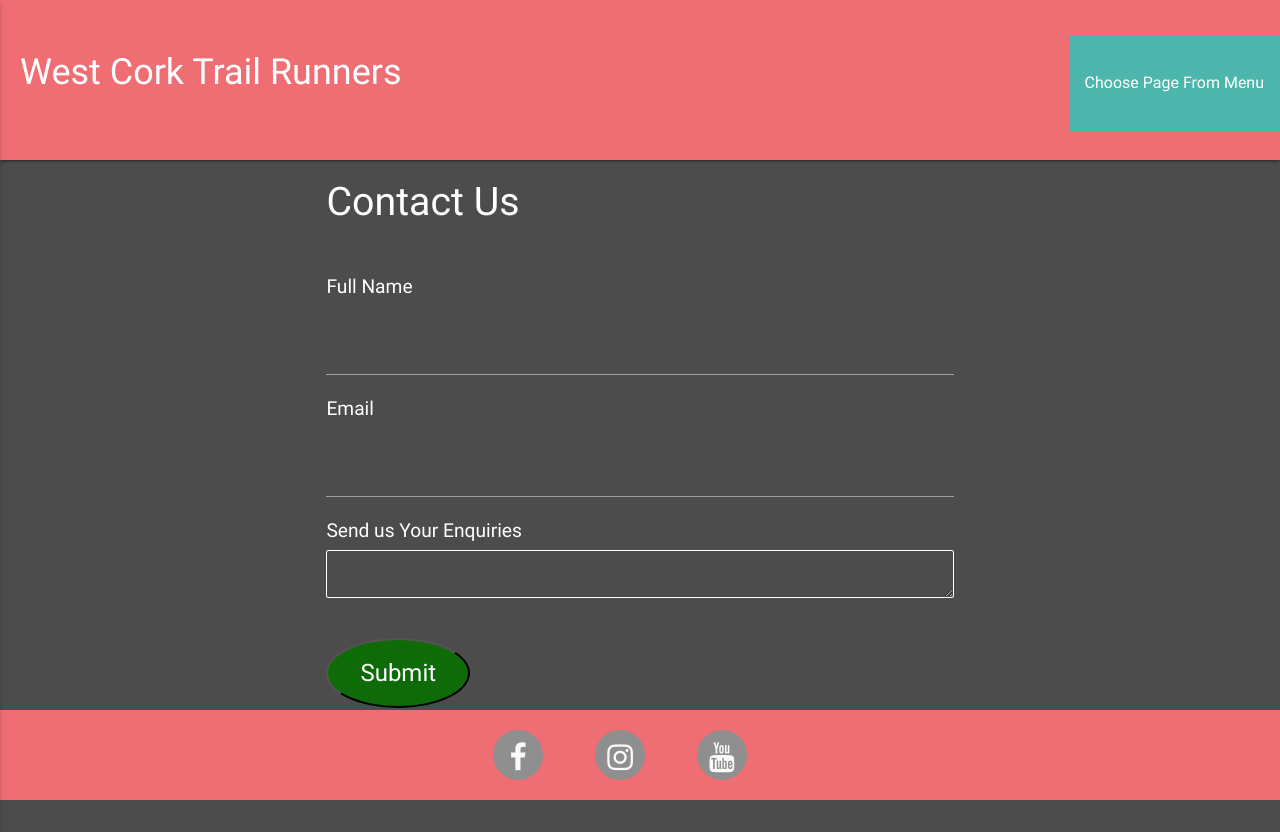
After one commit to alchemist2016/West-Cork-Trail-Runners, a Flask app: page /contact in a window 1280 px wide. The commit adds this page. Run offline with Flask 2, Linux system fonts and the light colour scheme; some libraries are stand-ins or nearby versions.

Commit message:
Finished styling Footer, Added drop down menu to nav bar, created contact page with email.js form

```diff
--- a/app.py
+++ b/app.py
@@ -88,6 +88,10 @@ def delete_member(member_id):
     mongo.db.member.remove({'_id': ObjectId(member_id)})
     return redirect(url_for('get_members'))
 
+@app.route('/contact')
+def contact():
+    return render_template('contact.html')
+
 if __name__ == '__main__':
     app.run(host=os.environ.get('IP'),
             port=int(os.environ.get('PORT')),
--- a/static/css/style.css
+++ b/static/css/style.css
@@ -130,36 +130,43 @@ nav .brand-logo {
 
 
 /*---base.html---footer*/
-.footer {
-  position: fixed;
+footer {
+    position: fixed;
   left: 0;
   bottom: 0;
   width: 100%;
-  background-color: #ee6e73;
-  color: white;
+  background-color:rgb(238, 110, 115);
+  color: rgb(8, 8, 8);
   text-align: center;
-  height: 150px;
+  height: 90px;
+
 }
-.fa {
-    font-size: 60px;
-    width: 70px;
-    text-align: center;
-    text-decoration: none;
-    margin-top: 40px;
+footer ul li {
+    display: inline-block;
+    top: 20px;
+    padding-top: 20px;
+    padding-right: 40px;
+}
+#ul-links{
+    margin-top: 0px;
 }
 
-/* Add a hover effect if you want */
-.fa:hover {
-  opacity: 0.7;
+.social-links li a i {
+    width: 50px;
+    height: 50px;
+    padding:12px 0;
+    border-radius: 50%;
+    font-size: 30px;
+    text-align: center;
+    color: #fafafa;
+    background: #8f8f8f;
+    transition: all 0.35s ease-in-out;
+    -moz-transition: all 0.35s ease-in-out;
+    -webkit-transition: all 0.35s ease-in-out;
+    -o-transition: all 0.35s ease-in-out;
 }
-/* Facebook */
-.fa-facebook {
-    background: #3B5998;
-    color: white;
-}
-.footer-title{
-    margin: 0;
-}
+
+
 
 /*--Responsive Design--*/
 @media only screen and (min-width: 0){
@@ -213,3 +220,129 @@ nav .brand-logo {
         line-height: 25px;
     }
 }
+
+/* Style The Dropdown Button */
+.dropbtn {
+  background-color: #4db6ac;
+  color: white;
+  padding: 16px;
+  font-size: 16px;
+  border: none;
+  cursor: pointer;
+  margin-top: 35px;
+}
+
+/* The container <div> - needed to position the dropdown content */
+.dropdown {
+  position: relative;
+  display: inline-block;
+}
+
+/* Dropdown Content (Hidden by Default) */
+.dropdown-content {
+  display: none;
+  position: absolute;
+  background-color: #f9f9f9;
+  min-width: 105px;
+  box-shadow: 0px 8px 16px 0px rgba(0,0,0,0.2);
+  z-index: 1;
+  padding: 10px;
+}
+
+/* Links inside the dropdown */
+.dropdown-content a {
+    color: black;
+    text-decoration: none;
+    display: block;
+    margin-top: 0;
+}
+
+.dropdown-content {
+    margin: 0;
+    max-height: 650px;
+    overflow-y: auto;
+    opacity: 1;
+    will-change: width, height;
+}
+
+.dropdown-content {
+    display: none;
+    position: absolute;
+    background-color: #f9f9f9;
+    min-width: 211px;
+    box-shadow: 0px 8px 16px 0px rgba(0,0,0,0.2);
+    z-index: 1;
+}
+
+/* Change color of dropdown links on hover */
+.dropdown-content a:hover {background-color: #f1f1f1}
+
+/* Show the dropdown menu on hover */
+.dropdown:hover .dropdown-content {
+  display: block;
+}
+
+/* Change the background color of the dropdown button when the dropdown content is shown */
+.dropdown:hover .dropbtn {
+  background-color: #4db6ac;
+}
+/* Contact Us */
+
+.form-control {
+    display: block;
+    width: 50%;
+    height: 100px;
+}
+
+.signup-form{
+  margin-top: 50px;
+  color: white;
+  max-width: 100%;
+  padding-bottom: 100px;
+
+}
+.form-group {
+    margin-bottom: 40px;
+}
+.signup-form  h2 {
+color: rgb(8, 8, 8);
+  margin-bottom: 100px;
+  padding-top: 20px;
+}
+form.signup-form {
+    margin-left: 15%;
+}
+.signup-form p {
+    font-size: 25px;
+}
+.text-input{
+  color:white;
+  width: 100%;
+  font-weight: normal;
+  margin: 5px 0 20px 0;
+  border: 1px solid  white;
+  border-radius: 2px;
+  height: 2rem;
+
+}
+
+label {
+    font-size: .8rem;
+    color: white;
+}
+.join-button{
+  margin-top: 20px;
+  border-radius: 50%;
+  padding: 15px 32px 15px 32px;
+  text-align: center;
+  font-size: 100%;
+  background-color: rgb(14, 107, 7);
+  color:white;
+  display: block;
+
+}
+
+.join-button:hover{
+  background-color: yellow;
+  color: black;
+}
--- /dev/null
+++ b/static/js/sendEmail.js
@@ -0,0 +1,16 @@
+function sendMail(contactForm) {
+	emailjs.send("gmail", "west_cork_trail_runners", {
+			"from_name": contactForm.name.value,
+			"from_email": contactForm.email.value,
+			"info_request": contactForm.info_request.value
+		})
+		.then(
+			function(response) {
+				console.log("SUCCESS", response);
+			},
+			function(error) {
+				console.log("FAILED", error);
+			}
+		);
+	return false; // To block from loading a new page
+}
--- a/templates/base.html
+++ b/templates/base.html
@@ -7,7 +7,15 @@
 	<link rel="stylesheet" href="https://cdnjs.cloudflare.com/ajax/libs/materialize/0.100.2/css/materialize.min.css">
 	<link rel="stylesheet" href="https://cdnjs.cloudflare.com/ajax/libs/font-awesome/4.7.0/css/font-awesome.min.css">
 	<link rel="stylesheet" href="{{url_for('static', filename='css/style.css')}}" />
-	<link rel="stylesheet" href="{{url_for('static', filename='js/script.js')}}" />
+	<script type="text/javascript" src="https://cdn.jsdelivr.net/npm/emailjs-com@2.4.1/dist/email.min.js">
+	</script>
+	<script type="text/javascript">
+		(function(){
+      emailjs.init("user_EXKocjTx1yahCHXq0tzvV");
+   })();
+	</script>
+
+
 </head>
 
 <body>
@@ -16,19 +24,24 @@
 			<div class="nav-wrapper">
 				<a href="{{url_for('home')}}" class="brand-logo">West Cork Trail Runners</a>
 				<a href="#" data-activates="mobile-demo" class="button-collapse"><i class="material-icons">menu</i></a>
-				<ul id="nav-mobile" class="right hide-on-med-and-down">
-					<li><a href="{{url_for('home')}}">Home</a></li>
-					<li><a href="{{url_for('get_trails')}}">Trails</a></li>
-					<li><a href="{{url_for('add_trail')}}">Add Trail</a></li>
-					<li><a href="{{url_for('get_members')}}">Members</a></li>
-					<li><a href="{{url_for('add_members')}}">Add Member</a></li>
-				</ul>
+				<div class="dropdown right hide-on-med-and-down" id="nav-mobile">
+					<button class="dropbtn">Choose Page From Menu</button>
+					<div class="dropdown-content">
+						<a href="{{url_for('home')}}">Home</a>
+						<a href="{{url_for('get_trails')}}">Trails</a>
+						<a href="{{url_for('add_trail')}}">Add Trail</a>
+						<a href="{{url_for('get_members')}}">Members</a>
+						<a href="{{url_for('add_members')}}">Add Members</a>
+						<a href="{{url_for('contact')}}">Contact</a>
+					</div>
+				</div>
 				<ul class="side-nav" id="mobile-demo">
 					<li><a href="{{url_for('home')}}">Home</a></li>
 					<li><a href="{{url_for('get_trails')}}">Trails</a></li>
 					<li><a href="{{url_for('add_trail')}}">Add Trail</a></li>
 					<li><a href="{{url_for('get_members')}}">Members</a></li>
 					<li><a href="{{url_for('add_members')}}">Add Member</a></li>
+					<li><a href="{{url_for('contact')}}">Contact</a></li>
 				</ul>
 			</div>
 		</nav>
@@ -37,13 +50,24 @@
 	<div class="container">
 		{% block content %}
 		{% endblock %}
+		<!-- Footer Section -->
+		<footer>
+			<div class="paragraph" id="links">
+				<ul class="social-links" id="ul-links">
+					<li><a href="https://www.facebook.com/groups/1328420757249671/"
+							target="_blank"><i class="fa fa-facebook "></i></a>
+					</li>
+					<li><a href="https://www.instagram.com/westcorktrailrunners/"
+							target="_blank"><i class="fa fa-instagram "></i></a></li>
+					<li><a href="#" target="_blank"><i class="fa fa-youtube "></i></a>
+					</li>
+				</ul>
 			</div>
-	<div class="footer" >
-		<a href="https://www.facebook.com/groups/1328420757249671/" class="fa fa-facebook" target="_blank"></a>
-        </div>
+		</footer>
 		<script src="https://cdnjs.cloudflare.com/ajax/libs/jquery/3.2.1/jquery.min.js"></script>
 		<script src="https://cdnjs.cloudflare.com/ajax/libs/materialize/0.100.2/js/materialize.min.js"></script>
-
+		<link rel="stylesheet" href="{{url_for('static', filename='js/script.js')}}" />
+		<link rel="stylesheet" href="{{url_for('static', filename='js/sendEmail.js')}}" />
 		<script type="text/javascript">
 			$(document).ready(function() {
             $('.collapsible').collapsible();
--- /dev/null
+++ b/templates/contact.html
@@ -0,0 +1,26 @@
+{% extends 'base.html' %} {% block content %}
+
+<section class="about" id="contact-form">
+	<div class="container">
+		<div class="col-12">
+			<div class="alert alert-success">
+				<h5>Contact Us</h5>
+			</div>
+			<div class="signup-form">
+				<!-- EmailJS function -->
+				<form onsubmit="return sendMail(this);">
+					<label for="fullname">Full Name</label>
+					<input type="text" class="text-input" name="name" id="fullname"  required>
+					<label for="email">Email</label>
+					<input type="email" class="text-input" name="email" id="email" required>
+					<div class="form-group">
+						<label for="exampleFormControlTextarea3" >Send us Your Enquiries</label>
+						<textarea class="form-control text-input"  name="tour_request" id="exampleFormControlTextarea3" rows="7" required></textarea>
+					</div>
+					<button class="join-button" type="submit" value="Submit" >Submit</button>
+				</form>
+			</div>
+		</div>
+	</div>
+</section>
+{% endblock %}
```
Lines whose indentation alone changed are shown as unchanged.
